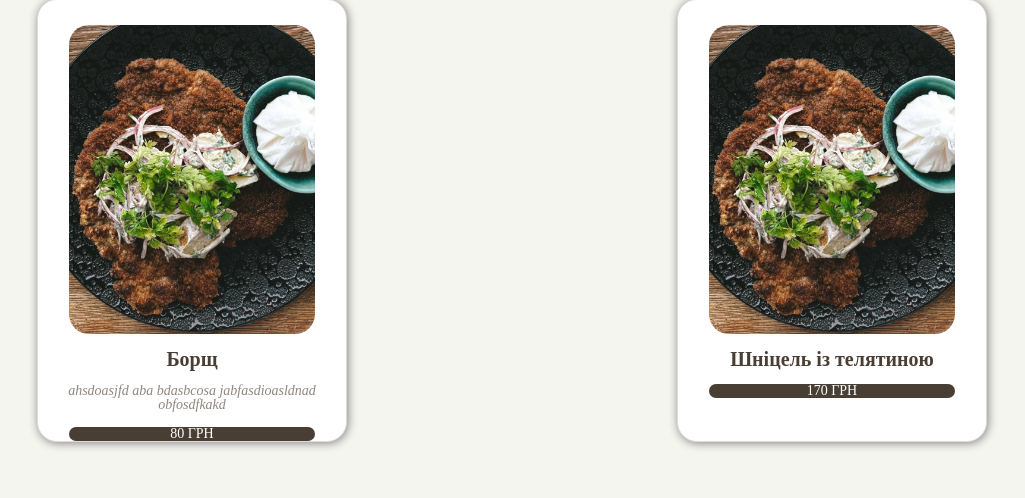
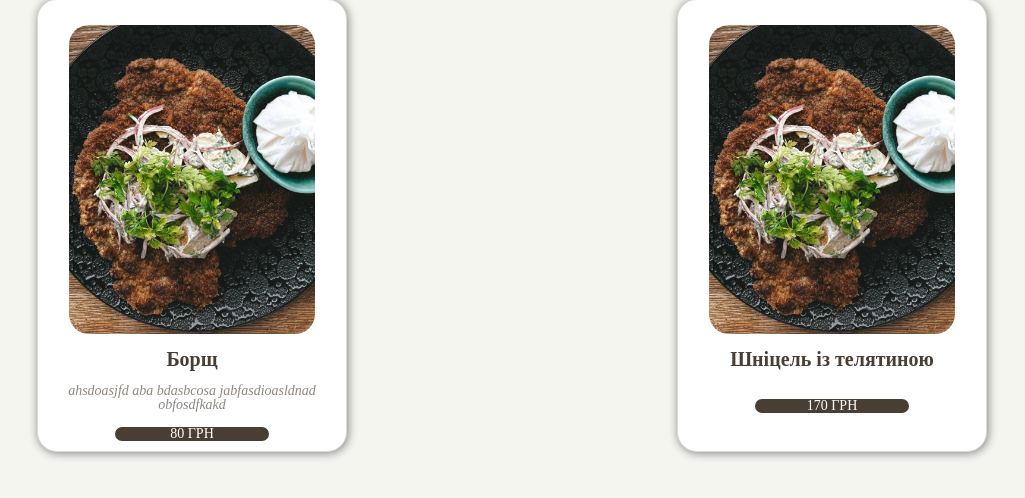
Before and after one commit to dmytrolarin/manufactura, a Django app: page /menu/ in a window 1280 px wide. Shown: the part 48-546 px from the top of the page, without its empty margins (128-1153 px from the left). Run offline with Django 4.2, Linux system fonts and the light colour scheme; data comes from the database, SQL or seed files in the repository.

Commit message:
добавлены небольшие изминения для дизайна меню

```diff
--- a/.manufactura/menu/static/menu/css/menustyle.css
+++ b/.manufactura/menu/static/menu/css/menustyle.css
@@ -59,6 +59,7 @@ body{
     box-shadow: 1px 1px 10px grey;
 
 
+
 }
 
 .product .product_photo{
@@ -92,6 +93,9 @@ body{
     color: white;
     background-color: #493e34;
     border-radius: 20px;
-    width: 80%;
+    width: 50%;
     margin: 0 auto;
+    display: inline-block;
+    vertical-align: bottom;
+    margin-bottom: 10px;
 }
--- a/.manufactura/menu/templates/menu/menu.html
+++ b/.manufactura/menu/templates/menu/menu.html
@@ -33,7 +33,7 @@
         <div class="product_text">
             <p class="name">{{product.name}}</p>
             <p class="composition">{{product.composition}}</p>
-            <div class="price"><p>{{product.price}} ГРН</p></div>
+            <p class="price">{{product.price}} ГРН</p>
         </div>
     </div>
     {% endfor %}
```
